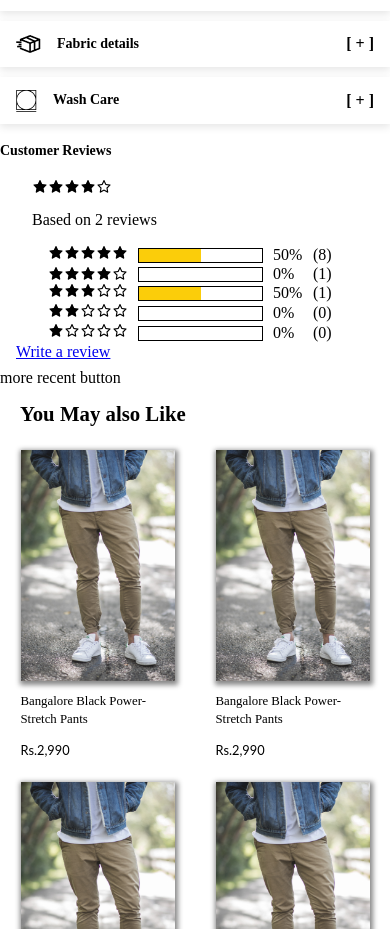
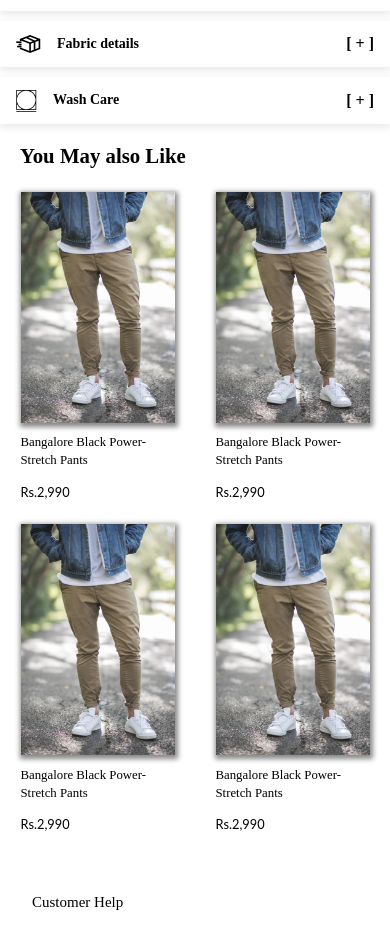
Before and after one commit to Chidanandakm/next_product-page, a Next.js app: page / in a window 390 px wide. Shown: the part 1800-2729 px from the top of the page. Built offline with nearby package versions, Linux system fonts and the light colour scheme.

Commit message:
complete

```diff
--- a/pages/index.js
+++ b/pages/index.js
@@ -2,14 +2,12 @@ import AlsoLike from "../components/AlsoLike";
 import Footer from "../components/Footer";
 import Navbar from "../components/Navbar";
 import ProductHeader from "../components/ProductHeader";
-import Review from "../components/Review";
 
 export default function Home() {
   return (
     <>
       <Navbar />
       <ProductHeader />
-      <Review />
       <AlsoLike />
       <Footer />
     </>
--- a/styles/Review.scss
+++ b/styles/Review.scss
@@ -10,11 +10,13 @@
         font-weight: 700;
         font-size: 20px;
         line-height: 19px;
+        padding: 0 1rem;
     }
 
     @media screen and (max-width: 768px){
         h2{
-            font-size: 14px;
+            font-size: 15px;
+            text-align: start;
         }
     }
 
@@ -32,22 +34,42 @@
 }
 .section__rating-1{
     flex: .4;
-    margin: 0 1rem;
+    display: flex;
+    flex-direction: column;
+    margin: 0 .5rem;
+    font-size: 20px;
+    p{
+        font-family: 'PT Serif';
+        font-style: normal;
+        font-size: 16px;
+        line-height: 19px;
+        padding: 0 1rem;
+    }
+
+    @media screen and (max-width: 768px){
+        font-size: 15px;
+        text-align: start;
+        p{
+            font-size: 16px;
+        }
+
+    }
+
+
 
 }
-.five__star{
-    display: flex;
 
-}
 .section__rating-2{
     flex: .4;
     display: flex;
     flex-direction: column;
     justify-content: center;
-    align-items: flex-start;
-    margin: 0 1rem;
+    align-items: center;
+    line-height: 1.4rem;
+    margin: 1rem 0;
     @media screen and (max-width: 768px){
-        padding: 0 1rem;
+        width: 100%;
+        // margin: ;
 
     }
 
@@ -61,6 +83,7 @@
     align-items: center;
     gap: 0 10px;
     width: 100%;
+    font-size: 20px;
 }
 
 .rating__bar{
@@ -98,3 +121,18 @@
     align-items: center;
     flex-wrap: nowrap;
 }
+
+.write__review{
+    flex: .2;
+    width: 30px;
+    cursor: pointer;
+    transition: all .2s ease-in-out;
+    a{
+        text-decoration: none;
+        color: black;
+    }
+    &:hover{
+        color: #fbcd0a;
+        text-decoration: underline;
+    }
+}
```
